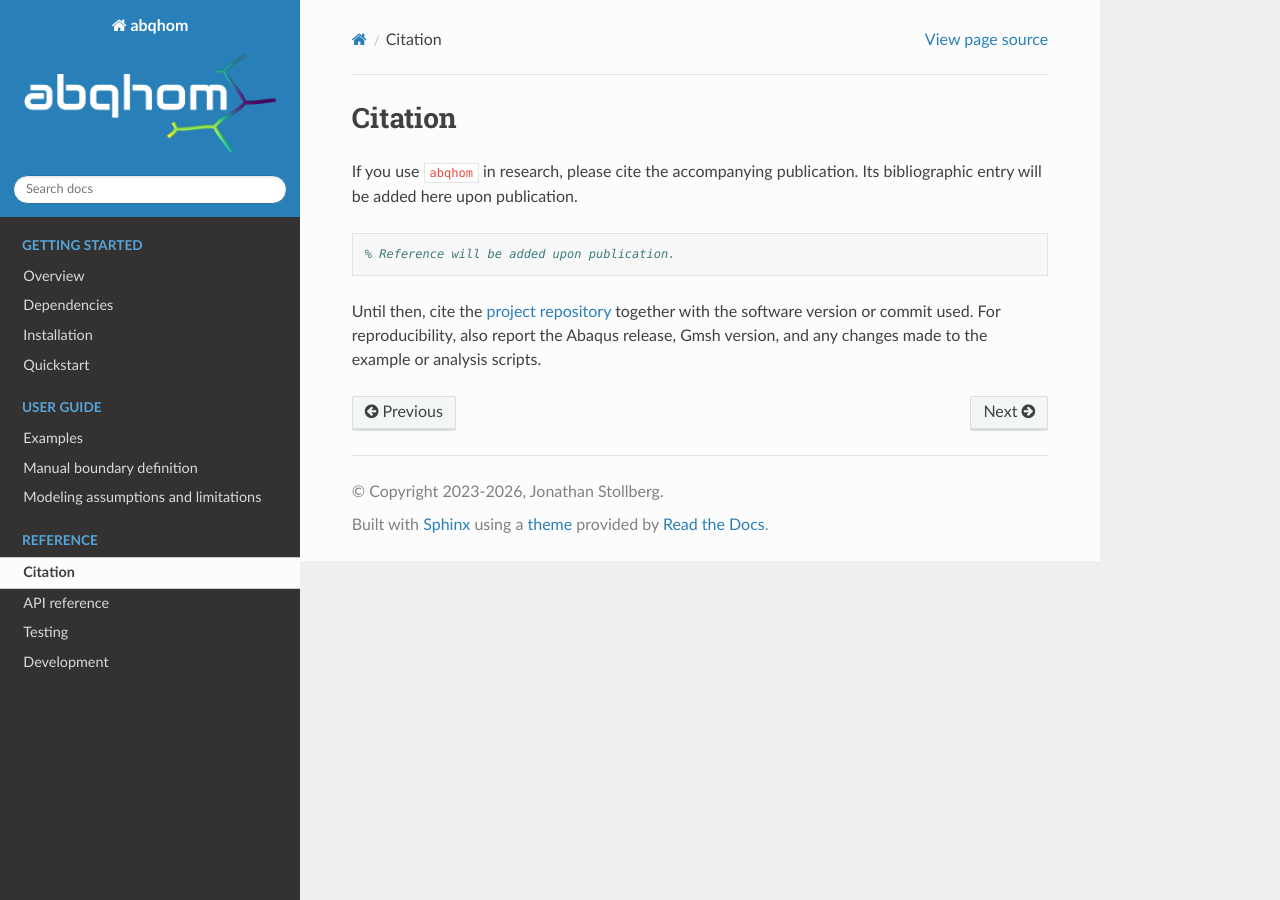
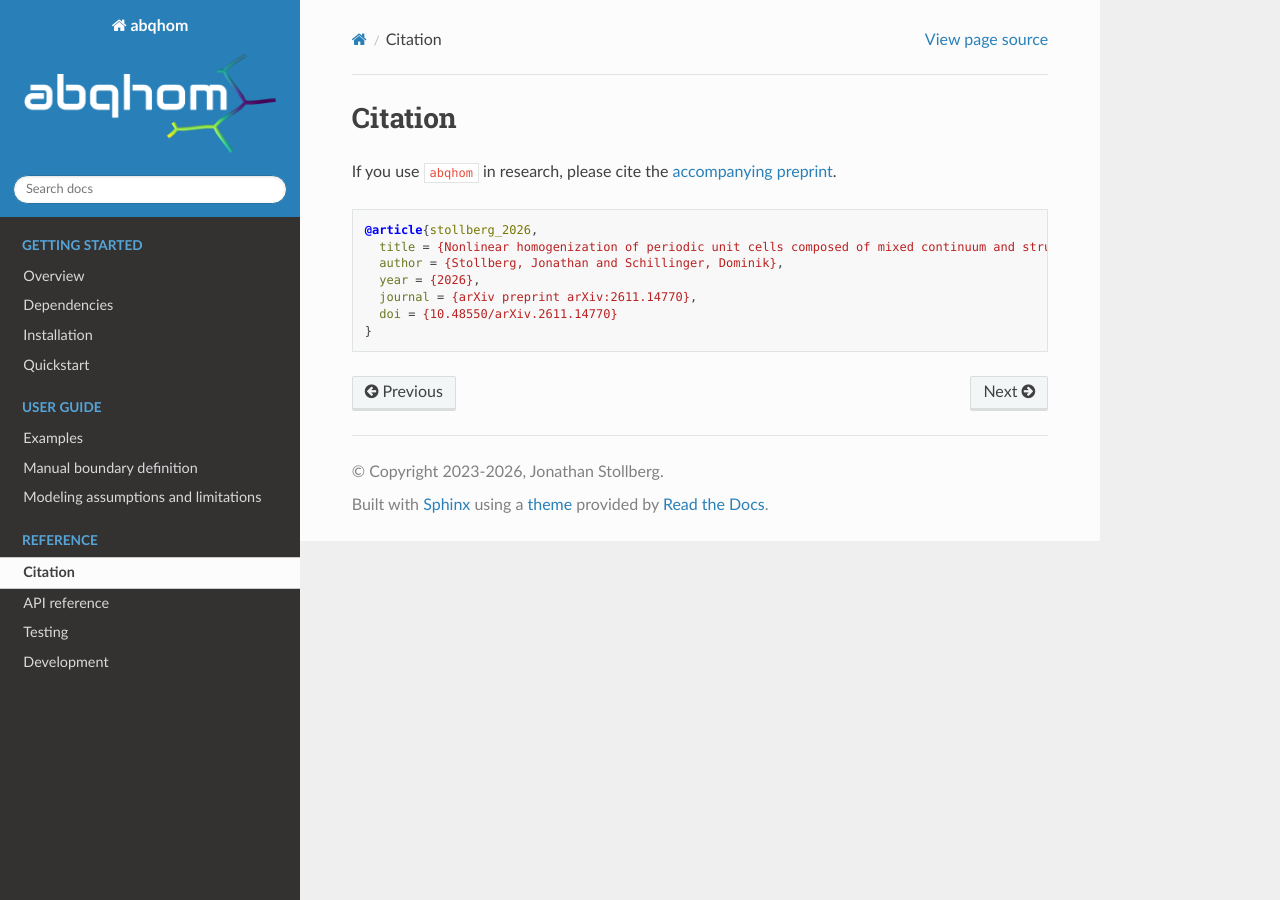
Before and after one commit to jstollberg/abqhom, a Sphinx documentation site: the page built from doc/source/citation.rst, in a window 1280 px wide. Built offline with Sphinx 7.4.7 and the Read the Docs theme 3.1.0, drawn with Linux system fonts in a browser that asks for light colours.

Commit message:
Add preprint citation to documentation

```diff
--- a/doc/source/citation.rst
+++ b/doc/source/citation.rst
@@ -1,15 +1,15 @@
 Citation
 ========
 
-If you use ``abqhom`` in research, please cite the accompanying publication.
-Its bibliographic entry will be added here upon publication.
+If you use ``abqhom`` in research, please cite the
+`accompanying preprint <https://arxiv.org/abs/2611.14770>`_.
 
 .. code-block:: bibtex
 
-   % Reference will be added upon publication.
-
-Until then, cite the
-`project repository <https://github.com/jstollberg/abqhom>`_ together with the
-software version or commit used. For reproducibility, also report the Abaqus
-release, Gmsh version, and any changes made to the example or analysis
-scripts.
+   @article{stollberg_2026,
+     title = {Nonlinear homogenization of periodic unit cells composed of mixed continuum and structural elements with variationally consistent boundary-member reduction},
+     author = {Stollberg, Jonathan and Schillinger, Dominik},
+     year = {2026},
+     journal = {arXiv preprint arXiv:2611.14770},
+     doi = {10.48550/arXiv.2611.14770}
+   }
```
Also changed, not shown: README.md (+11 -4 lines), doc/source/examples.rst (+5 -5 lines), examples/paper_examples/README.md.
